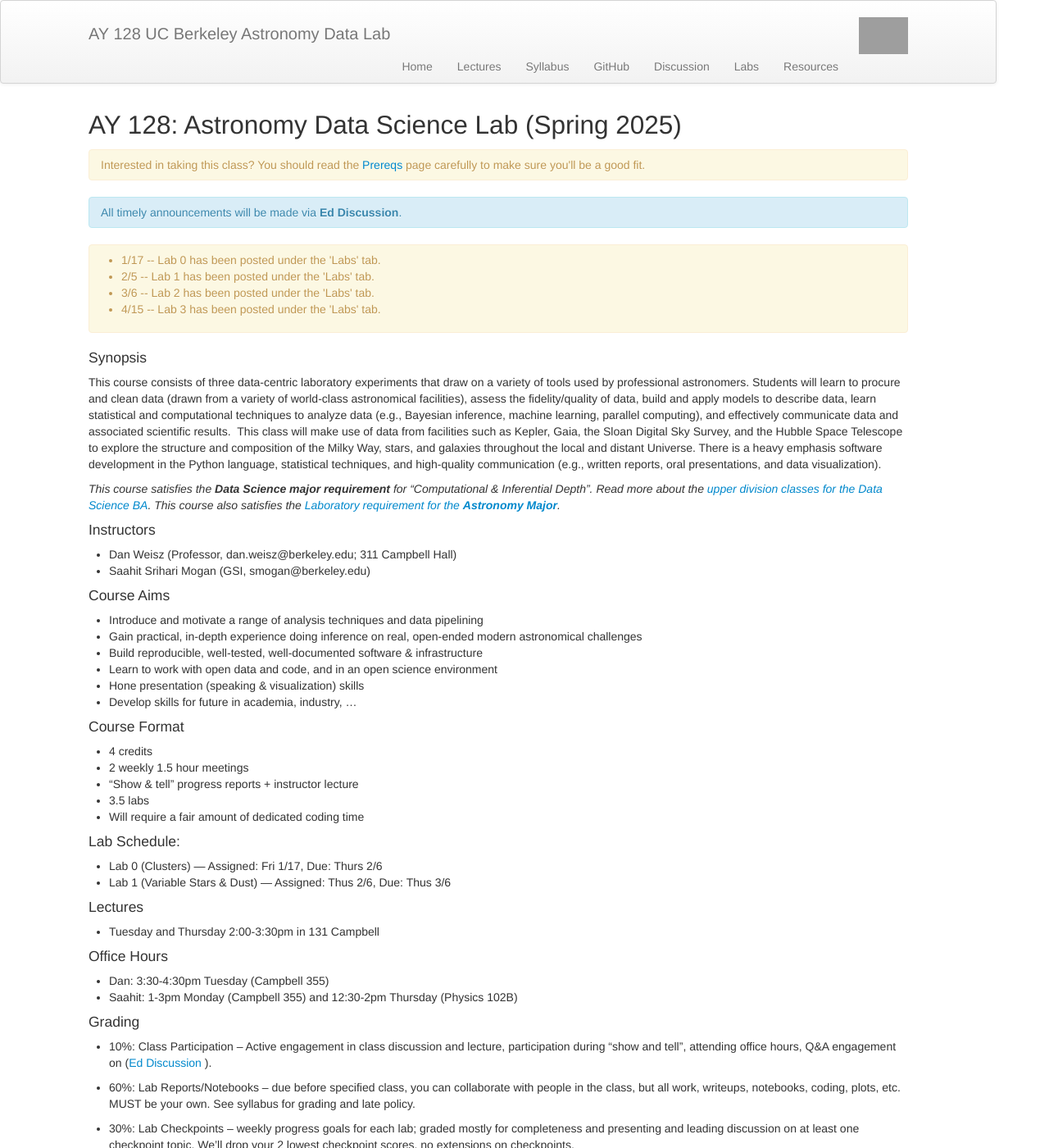
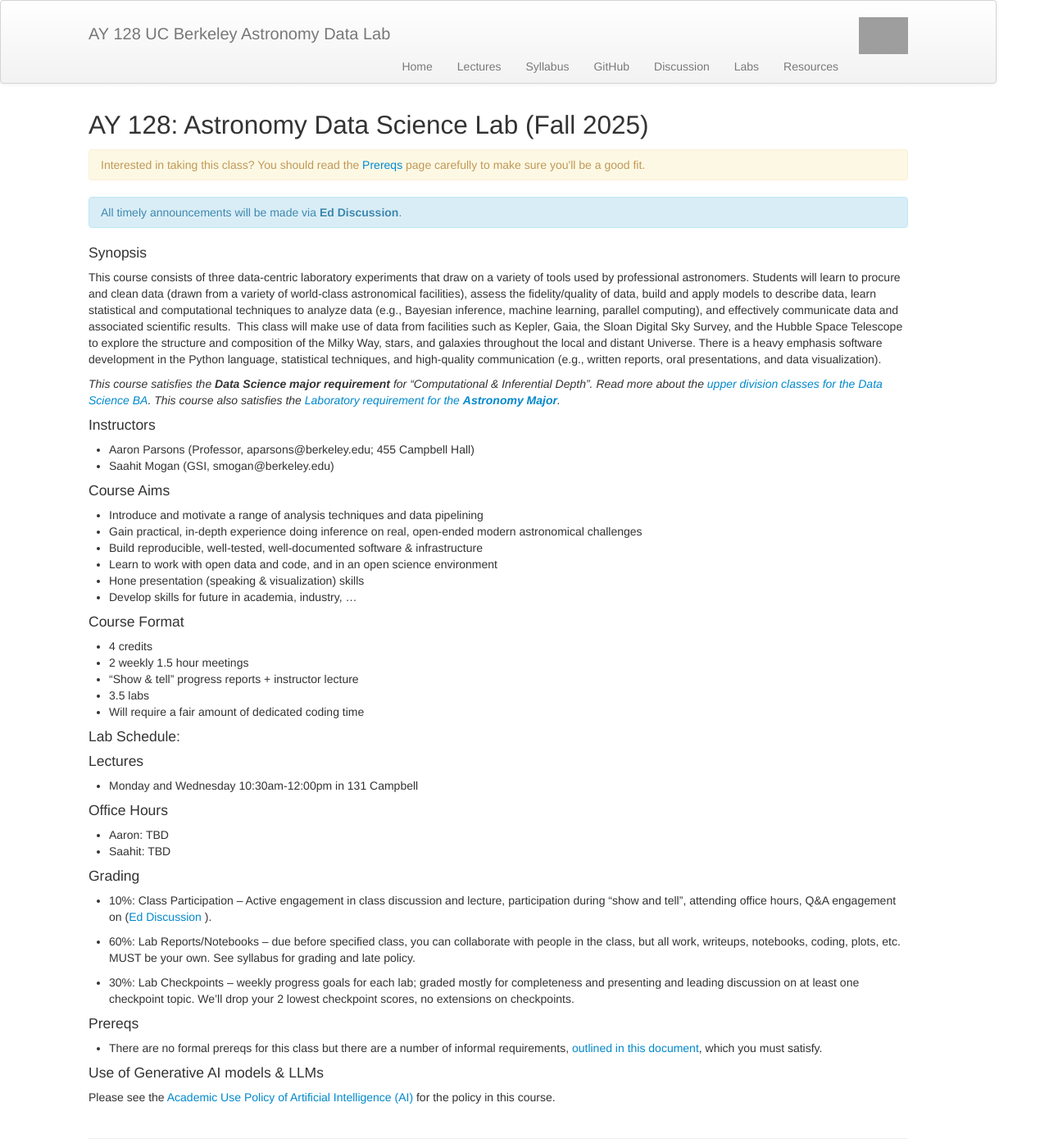
Before and after one commit to ucb-datalab/ucb-datalab.github.io, a Jekyll site: the page built from index.md, in a window 1280 px wide and 1400 px high. Shown: the whole window at 82% size. Built offline with Jekyll 4.4.1, drawn with Linux system fonts in a browser that asks for light colours; grey boxes are pictures that could not be loaded.

Commit message:
fall 25 initial website updates

```diff
--- a/index.md
+++ b/index.md
@@ -3,7 +3,7 @@ layout: frontpage
 title: Astronomy Data Science Lab
 ---
 
-## AY 128: Astronomy Data Science Lab (Spring 2025)
+## AY 128: Astronomy Data Science Lab (Fall 2025)
 
 
 <div class="alert alert-primary" role="alert">
@@ -18,23 +18,14 @@ All timely announcements will be made via <b>Ed Discussion</b>.
 </div>
 
 
-<div class="alert alert-primary" role="alert">
+<!-- <div class="alert alert-primary" role="alert">
 <ul>
 <li>1/17 -- Lab 0 has been posted under the 'Labs' tab.</li>
 <li>2/5 -- Lab 1 has been posted under the 'Labs' tab.</li>
 <li>3/6 -- Lab 2 has been posted under the 'Labs' tab.</li>
 <li>4/15 -- Lab 3 has been posted under the 'Labs' tab.</li>
-
-<!-- <li>10/7 -- Lab 2 has been posted under the 'Labs' tab.</li> -->
 </ul>
-</div>
-
-<!--
-<li>3/4 -- Lab 2 has been posted under the 'Labs' tab.</li>
-<li>4/4 -- Lab 3 has been posted under the 'Labs' tab.</li>
-</ul>
-</div>
--->
+</div> -->
 
 #### Synopsis
 
@@ -46,8 +37,8 @@ This course consists of three data-centric laboratory experiments that draw on a
 
 #### Instructors
 
-* Dan Weisz (Professor, dan.weisz@berkeley.edu; 311 Campbell Hall)
-* Saahit Srihari Mogan  (GSI, smogan@berkeley.edu)
+* Aaron Parsons (Professor, aparsons@berkeley.edu; 455 Campbell Hall)
+* Saahit Mogan  (GSI, smogan@berkeley.edu)
 
 
 #### Course Aims
@@ -71,31 +62,20 @@ This course consists of three data-centric laboratory experiments that draw on a
 
 #### Lab Schedule:
 
-
-* Lab 0 (Clusters) — Assigned: Fri 1/17, Due: Thurs 2/6
+<!-- * Lab 0 (Clusters) — Assigned: Fri 1/17, Due: Thurs 2/6
 * Lab 1 (Variable Stars & Dust) — Assigned: Thus 2/6, Due: Thus 3/6
-
-<!--
 * Lab 2 (Stellar Spectra) — Assigned: Mon 10/7, Due  11/1
-* Lab 3 (Galaxy Classification) — Assigned: Mon 11/4, Due Fri 12/6
--->
+* Lab 3 (Galaxy Classification) — Assigned: Mon 11/4, Due Fri 12/6 -->
 
 #### Lectures
 
-* Tuesday and Thursday  2:00-3:30pm in 131 Campbell
+* Monday and Wednesday 10:30am-12:00pm in 131 Campbell
 
 
 #### Office Hours
 
-* Dan: 3:30-4:30pm Tuesday (Campbell 355)
-* Saahit: 1-3pm Monday (Campbell 355) and 12:30-2pm Thursday (Physics 102B)
-
-
-<!--
-On lab-due weeks, GSIs will hold office hours:
-* Mon 5-6p, Campbell 131
-* Thu 7:30 - 8:30p, Campbell 131
--->
+* Aaron: TBD
+* Saahit: TBD
 
 
 #### Grading
```
Also changed, not shown: pages/labs.md (+2 -4 lines).
